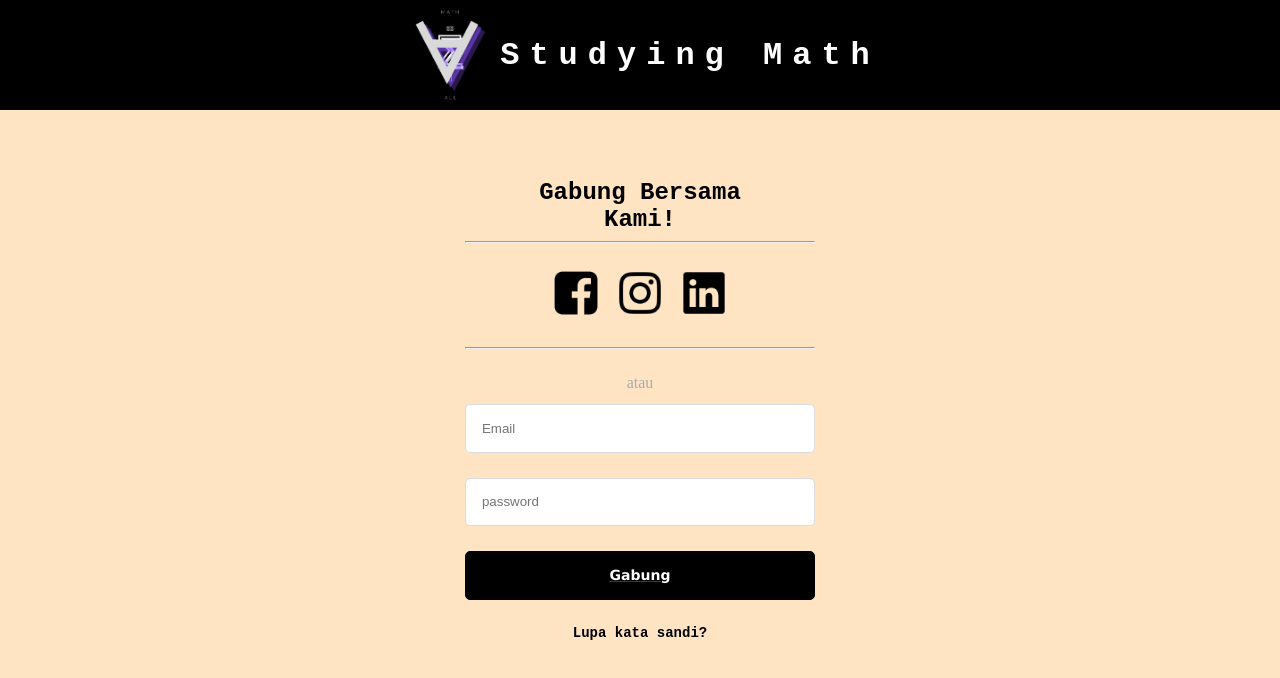
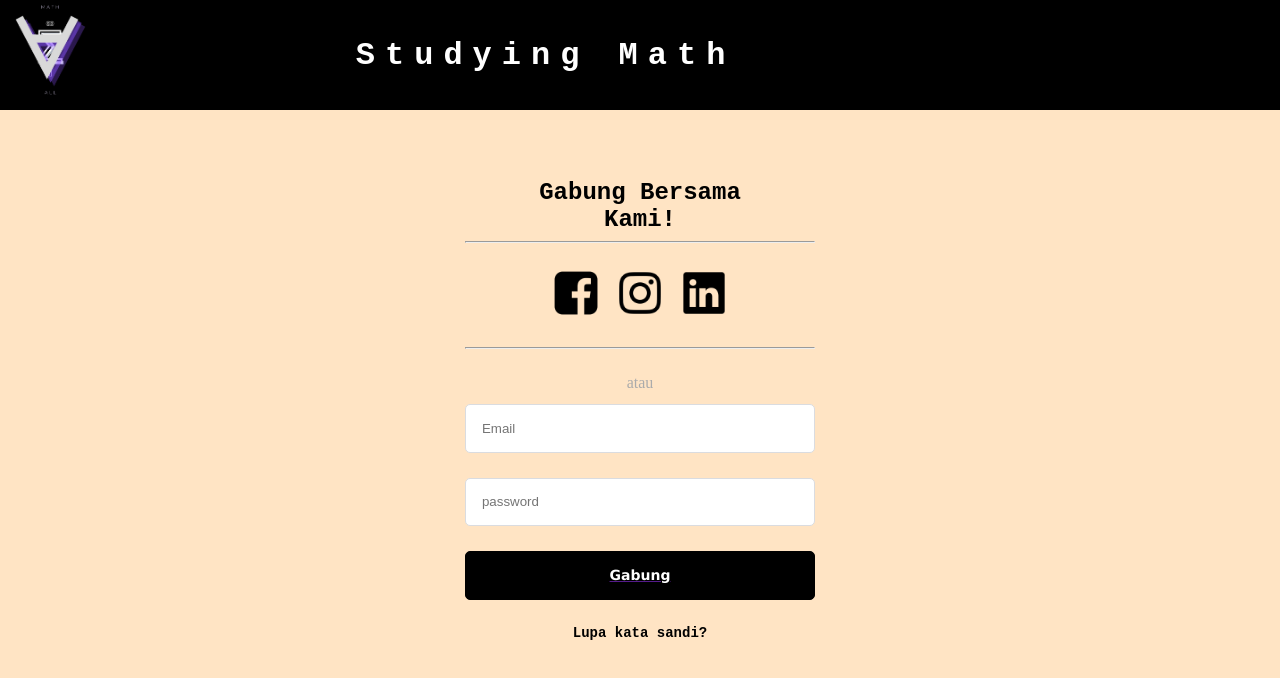
Before and after one commit to Rppma6174/Web, a plain HTML site: page index.html in a window 1280 px wide. Drawn offline with Linux system fonts and the light colour scheme.

Commit message:
Update coba coba.css

```diff
--- a/coba coba.css
+++ b/coba coba.css
@@ -5,8 +5,17 @@ html, body {
 }
 #logo {
     height: 100px;
+}
+.konten0 {
     display: grid;
+    margin: 0;
     align-items: center;
+    justify-content: center;
+    font-family: 'courier new';
+    letter-spacing: 10px;
+    width: 871.2px;
+    height: 100%;
+    margin-left: 10px;
 }
 .awalan {
     color: white;
@@ -16,11 +25,6 @@ html, body {
     background-color: black;
     margin: 0;
     display: flex;
-    justify-content: center;
-    align-items: center;
-    font-family: 'courier new';
-    letter-spacing: 10px;
-
 }
 .tingkat2 {
     display: grid;
```
